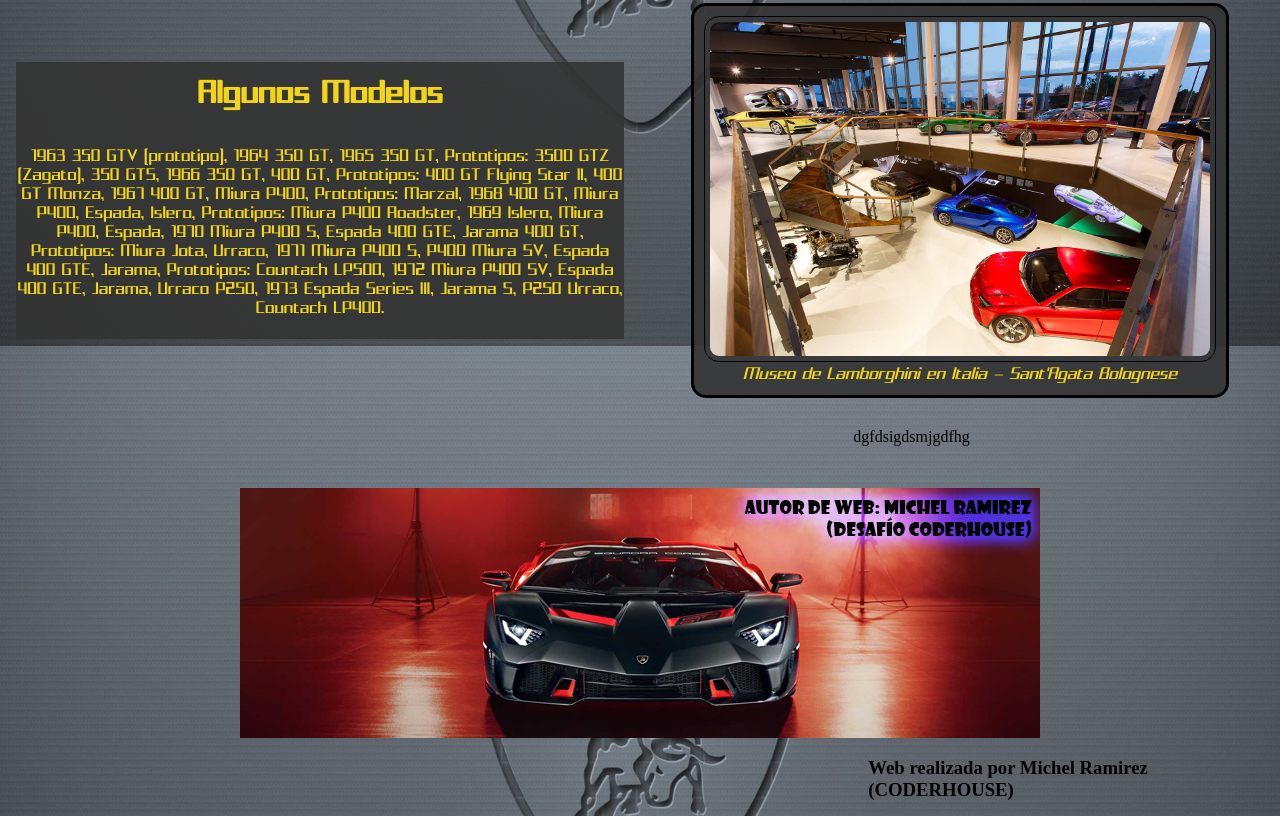
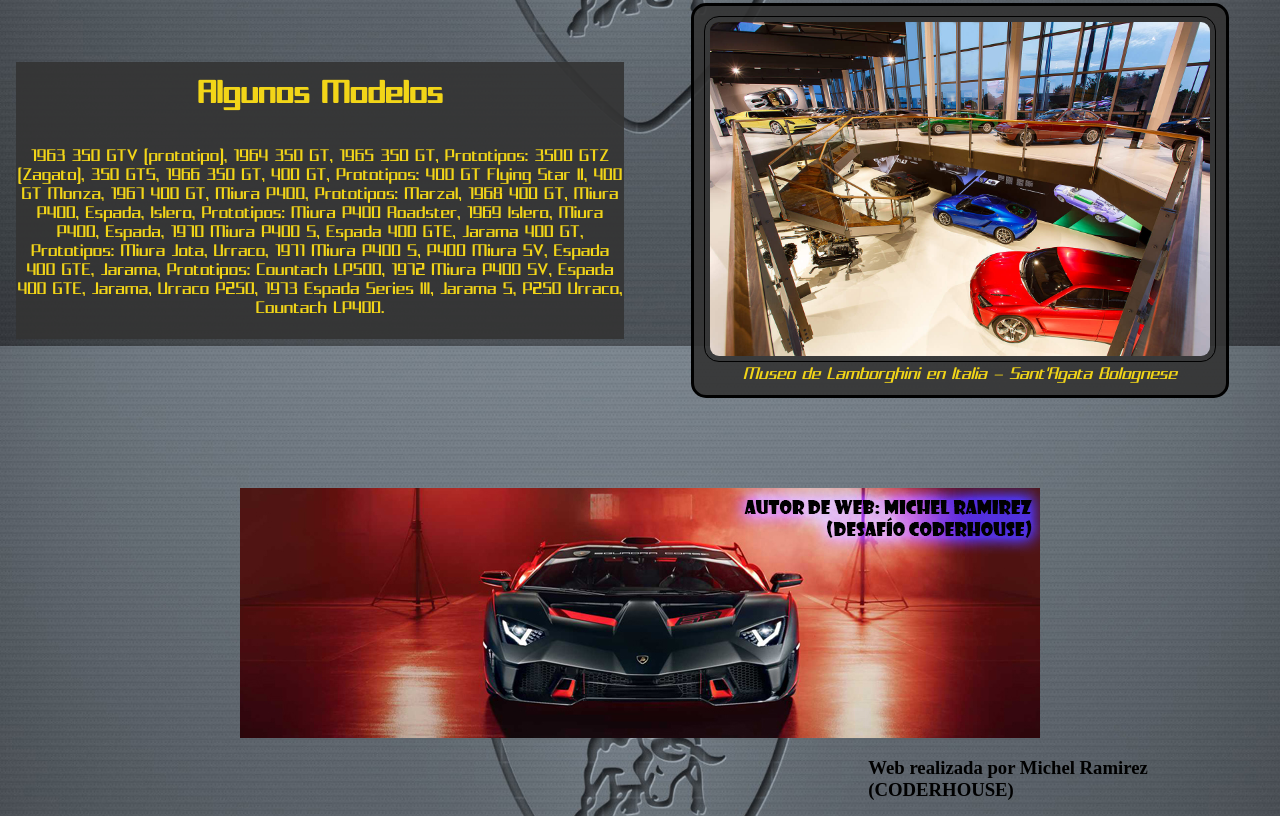
Before and after one commit to Izual23/Lamborghini_Cars, a plain HTML site: page index.html in a window 1280 px wide. Shown: the part 2054-2870 px from the top of the page. Drawn offline with Linux system fonts and the light colour scheme; files whose address does not match are found by name.

Commit message:
Third Commit

```diff
--- a/index.html
+++ b/index.html
@@ -86,15 +86,6 @@
         <div class="Div1_12">
             <h3>Web realizada por Michel Ramirez (CODERHOUSE)</h3>
         </div>
-        <div>
-            <div>
-                <div>
-                    <div>
-                        dgfdsigdsmjgdfhg
-                    </div>
-                </div>
-            </div>
-        </div>
     </div>
 </body>
 </html>
```
Also changed, not shown: CSS/Styles.css (+8 -1 lines).
